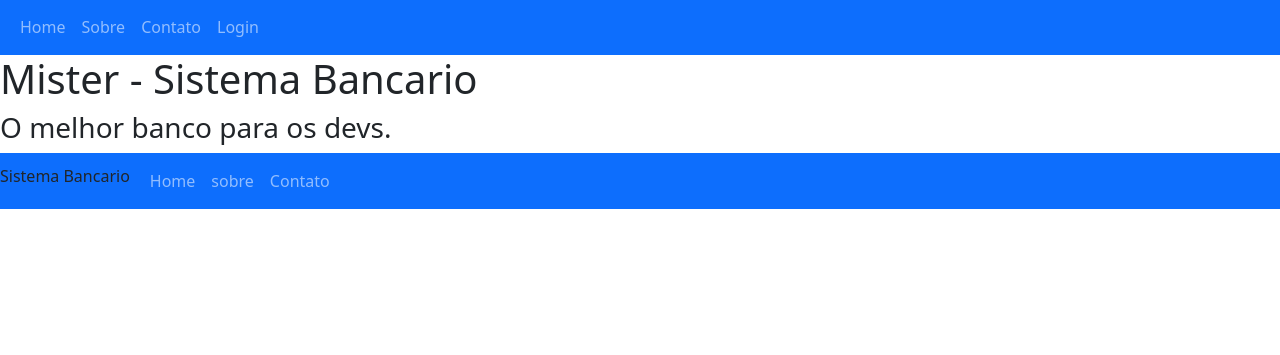
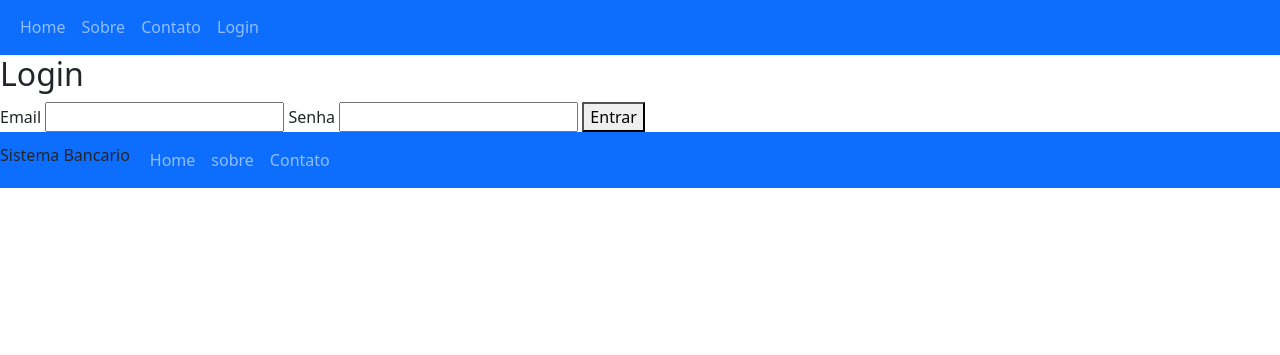
Before and after one commit to UNIPE-CC/Banking-System, a PHP site: page / in a window 1280 px wide. Shown: the part 63-418 px from the top of the page. Run offline with PHP 8.4, Linux system fonts and the light colour scheme.

Commit message:
Arquitetura do sistema

```diff
--- a/assets/style.css
+++ /dev/null
@@ -1 +0,0 @@
-.
--- a/includes/footer.php
+++ b/includes/footer.php
@@ -10,13 +10,13 @@
         <div class="container-fluid">
             <ul class="navbar-nav">
                 <li class="nav-item">
-                    <a class="nav-link" href="?pg=home">Home</a>
+                    <a class="nav-link" href="?pg=pages/home">Home</a>
                 </li>
                 <li class="nav-item">
-                    <a class="nav-link" href="?pg=sobre">sobre</a>
+                    <a class="nav-link" href="?pg=pages/sobre">sobre</a>
                 </li>
                 <li class="nav-item">
-                    <a class="nav-link" href="?pg=contato">Contato</a>
+                    <a class="nav-link" href="?pg=pages/contato">Contato</a>
                 </li>
             </ul>
         </div>
--- a/includes/header.php
+++ b/includes/header.php
@@ -6,7 +6,7 @@
     <meta name="viewport" content="width=device-width, initial-scale=1">
     <link href="https://cdn.jsdelivr.net/npm/bootstrap@5.3.3/dist/css/bootstrap.min.css" rel="stylesheet">
     <script src="https://cdn.jsdelivr.net/npm/bootstrap@5.3.3/dist/js/bootstrap.bundle.min.js"></script>
-    <link rel="stylesheet" href="assets/style.css">
+    <link rel="stylesheet" href="assets/css/style.css">
 </head>
 <body>
     <div class="navbar navbar-expand-sm bg-light navbar-light">
--- a/includes/menu.php
+++ b/includes/menu.php
@@ -2,16 +2,16 @@
     <div class="container-fluid">
         <ul class="navbar-nav">
             <li class="nav-item">
-                <a class="nav-link" href="?pg=home">Home</a>
+                <a class="nav-link" href="?pg=pages/home">Home</a>
             </li>
             <li class="nav-item">
-                <a class="nav-link" href="?pg=sobre">Sobre</a>
+                <a class="nav-link" href="?pg=pages/sobre">Sobre</a>
             </li>
             <li class="nav-item">
-                <a class="nav-link" href="?pg=contato">Contato</a>
+                <a class="nav-link" href="?pg=pages/contato">Contato</a>
             </li>
             <li class="nav-item">
-                <a class="nav-link" href="?pg=faleConosco">Login</a>
+                <a class="nav-link" href="?pg=pages/login">Login</a>
             </li>
         </ul>
     </div>
--- a/index.php
+++ b/index.php
@@ -1,16 +1,24 @@
 <?php
+    session_start();
 
     include_once "includes/header.php";
     include_once "includes/menu.php";
 
+    if(!isset($_SESSION['id'])){
+        include_once "pages/login.php";
+        include_once "includes/footer.php";
+        exit;
+    }
+
     if(empty($_SERVER['QUERY_STRING'])){
         $pg = "pages/home";
         include_once "$pg.php";
-    }elseif($_GET['pg']) {
-        $pg = "pages/" . $_GET['pg'];
-        include_once "$pg.php";
-    }else{
-        echo "Página não encontrada";
+    }elseif (isset($_GET['pg'])){
+        $pg = $_GET['pg'];
+        if(file_exists("$pg.php")){
+            include_once "$pg.php";
+        }else{
+            echo "Página não encontrada";
+        }
     }
-
     include_once "includes/footer.php";
--- a/pages/home.php
+++ b/pages/home.php
@@ -1,5 +1,3 @@
-<div>
-    <h1>Mister - Sistema Bancario</h1>
-
-    <h3>O melhor banco para os devs.</h3>
-</div>
+<h2>Bem vindo ao Sistema Bancario</h2>
+<p>Faca login para acessar sua conta.</p>
+<a href="index.php?pg=pages/login">Login</a>
--- a/pages/login.php
+++ b/pages/login.php
@@ -1 +1,10 @@
-.
+<h2>Login</h2>
+
+<form action="loginSecao.php" method="post">
+    <label>Email</label>
+    <input type="email" name="email" id="" required>
+    <label>Senha</label>
+    <input type="password" name="senha" id="" required>
+
+    <button type="submit">Entrar</button>
+</form>
--- /dev/null
+++ b/pages/logout.php
@@ -0,0 +1,5 @@
+<?php
+    session_start();
+    session_destroy();
+    header("Location: ../index.php");
+    exit;
```
Also changed, not shown: admin/adminHome.php (added, +15 -0 lines), cliente/clienteHome.php (added, +9 -0 lines), config.inc.php (added, +8 -0 lines), includes/protege.php (added, +7 -0 lines), loginSecao.php (added, +32 -0 lines), admin/alterar.php (added), admin/cadastrar.php (added), admin/deletar.php (added), admin/form.php (added), admin/formAlterar.php (added), admin/listar.php (added), assets/css/style.css (added).
